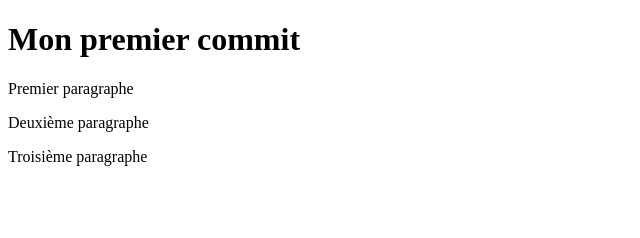
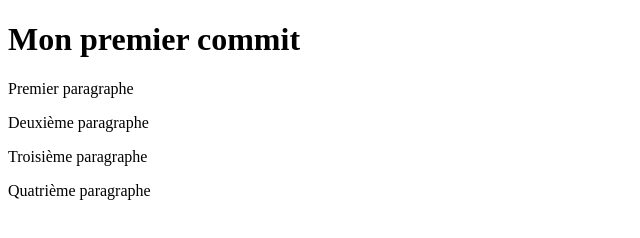
Before and after one commit to armyjojo/premier-projet, a plain HTML site: page index.html in a window 1280 px wide. Shown: the whole page, without its empty margins (0-640 px from the left). Drawn offline with Linux system fonts and the light colour scheme.

Commit message:
Quatrième sauvegarde.html

```diff
--- a/index.html
+++ b/index.html
@@ -10,5 +10,6 @@
    <p>Premier paragraphe</p>
    <p>Deuxième paragraphe</p>
    <p>Troisième paragraphe</p>
+   <p>Quatrième paragraphe</p>
 </body>
 </html>
```
